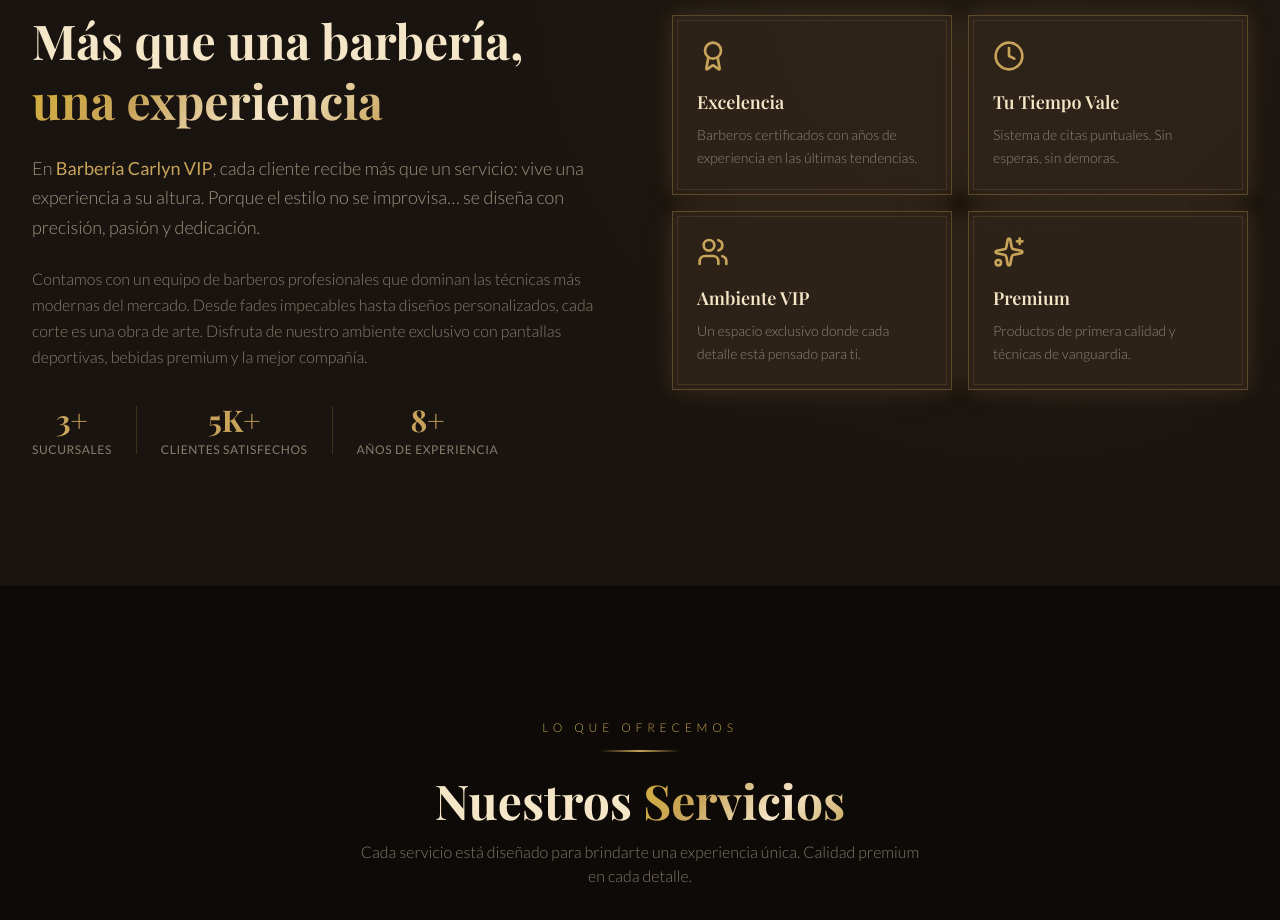
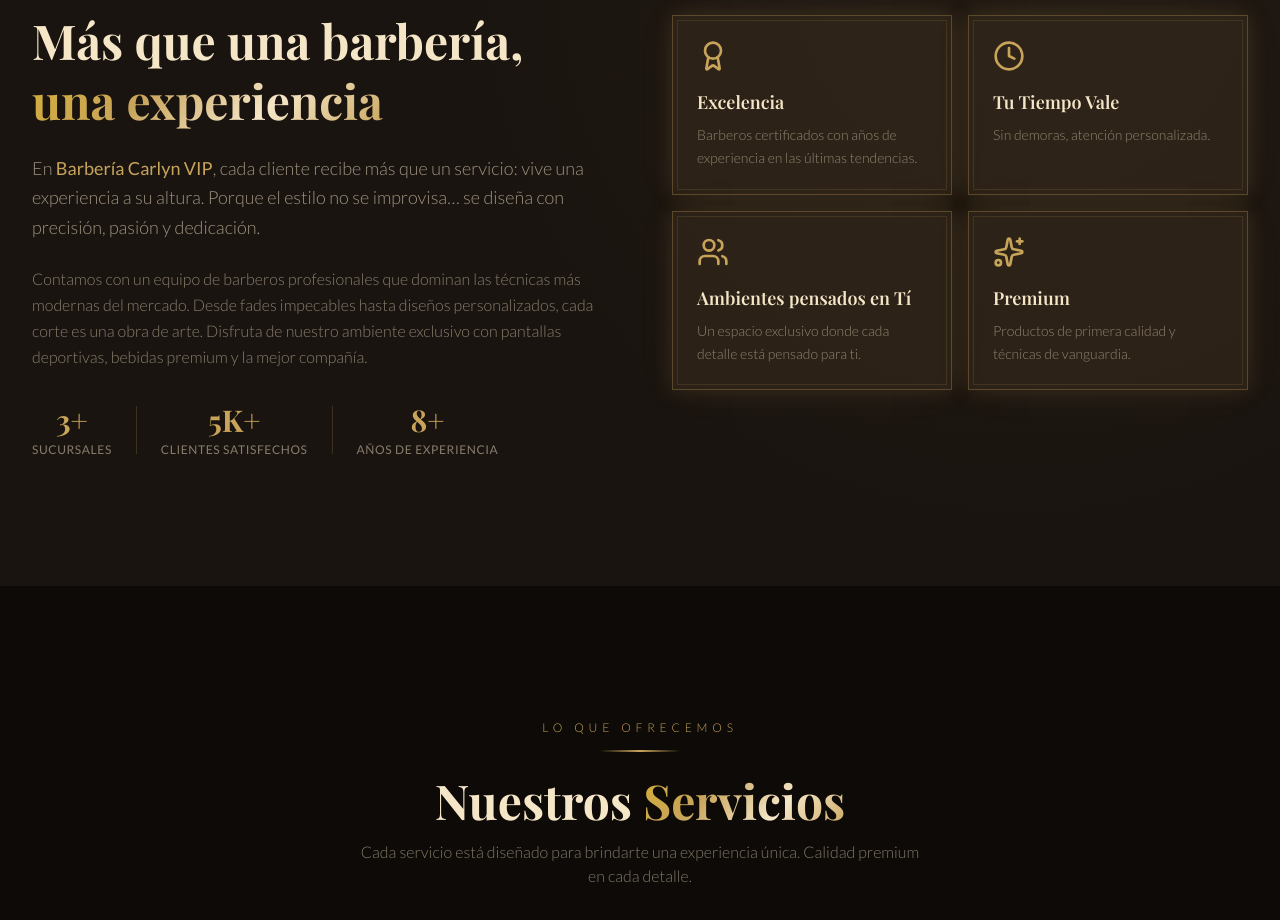
Before and after one commit to delahuasteca/barberiacarlyn, a Next.js app: page / in a window 1280 px wide. Shown: the part 980-1900 px from the top of the page. Built offline with nearby package versions, Linux system fonts and the light colour scheme.

Commit message:
Update About.tsx

```diff
--- a/src/components/About.tsx
+++ b/src/components/About.tsx
@@ -14,11 +14,11 @@ const features = [
   {
     icon: Clock,
     title: "Tu Tiempo Vale",
-    description: "Sistema de citas puntuales. Sin esperas, sin demoras.",
+    description: "Sin demoras, atención personalizada.",
   },
   {
     icon: Users,
-    title: "Ambiente VIP",
+    title: "Ambientes pensados en Tí",
     description: "Un espacio exclusivo donde cada detalle está pensado para ti.",
   },
   {
```
